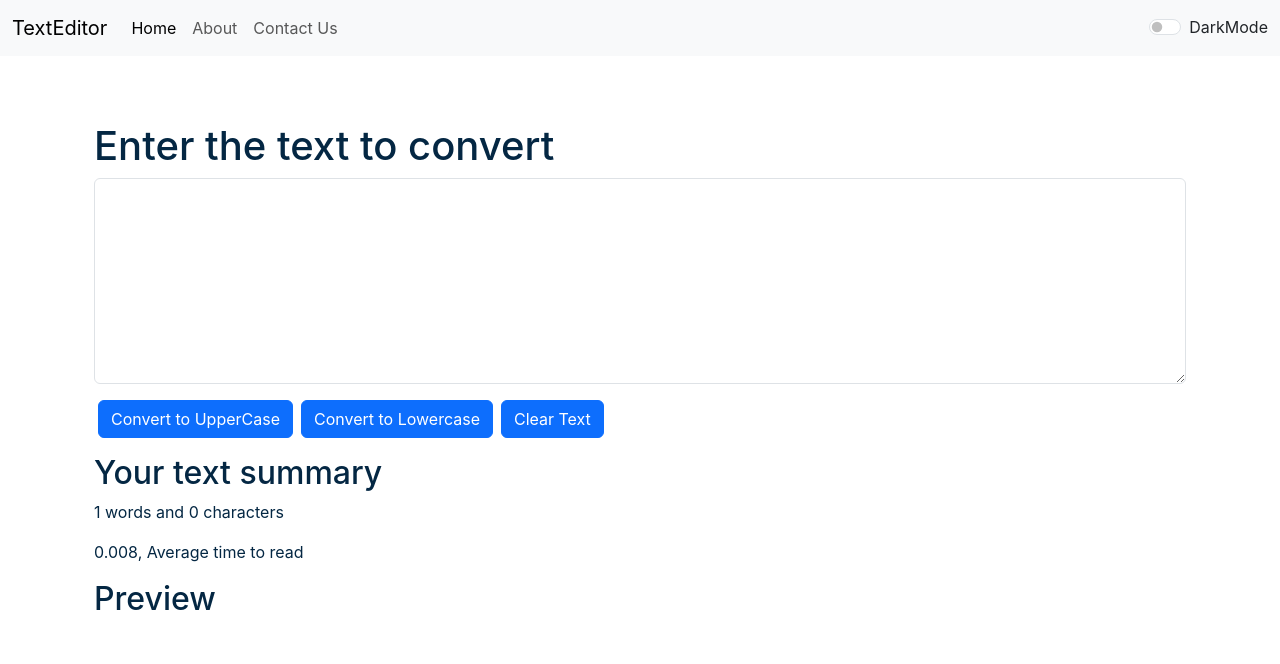
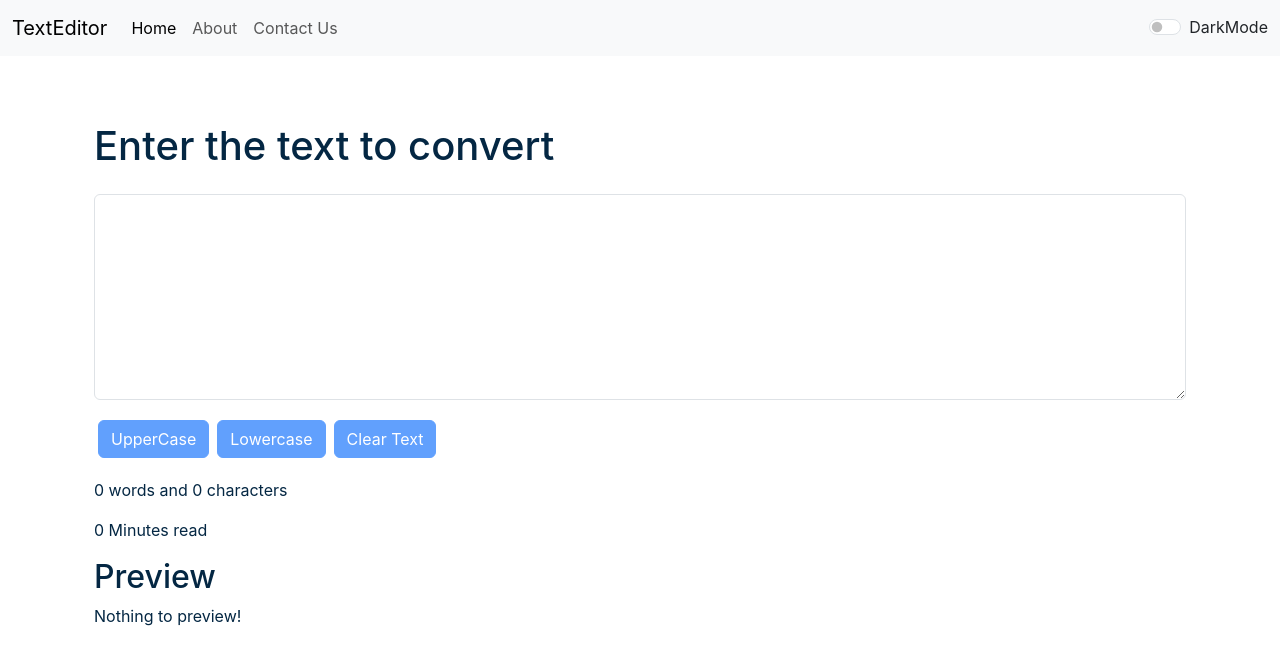
Before and after one commit to himughanakash/TextEditor, a React (Create React App) app: page / in a window 1280 px wide. Shown: the top 664 px of the page. Built offline with nearby package versions, Linux system fonts and the light colour scheme.

Commit message:
Update TextForm.js

```diff
--- a/src/components/TextForm.js
+++ b/src/components/TextForm.js
@@ -2,22 +2,15 @@ import React, {useState} from 'react'
 
 export default function TextForm(props) {
     const handleClick = ()=> {
-        // console.log("UpperCase Clicked: " + text);
         let newText = text.toUpperCase();
         setText(newText);
         props.showAlert("Converted to upper case", "success");
     }
 
     const handleLoClick = ()=>{
-        // console.log("LowerCase clicked: " +  text);
         let newText = text.toLowerCase();
         setText(newText)
         props.showAlert("Converted to lower case", "success");
-    }
-
-    const handleOnChange =  (event)=>{
-        // console.log("I'm on change")
-        setText(event.target.value)
     }
 
     const handleClearText = ()=>{
@@ -26,25 +19,27 @@ export default function TextForm(props) {
         props.showAlert("Text is cleared", "success");
     }
 
+    const handleOnChange =  (event)=>{
+        setText(event.target.value)
+    }
+
     const[text, setText] = useState('');
-    // text = "new text"; // wrong way to change the state as you can only change the state using a function not like a variable
-    // setText("new Text"); // Crct way
     return (
         <>
         <div className="container" style={{color: props.mode === 'dark'?'white':'#042743'}}>
-            <h1>{props.heading}</h1>
+            <h1 className='mb-4'>{props.heading}</h1>
             <div className = "mb-3">
-        <textarea className="form-control" value={text} onChange={handleOnChange} style={{backgroundColor: props.mode==='dark'?'grey':'white', color: props.mode==='dark'?'white':'#042743'}} id="myBox" rows="8"></textarea>
+        <textarea className="form-control" value={text} onChange={handleOnChange} style={{backgroundColor: props.mode==='dark'?'#13466e':'white', color: props.mode==='dark'?'white':'#042743'}} id="myBox" rows="8"></textarea>
         </div>
-        <button className = "btn btn-primary mx-1" onClick = {handleClick}>Convert to UpperCase</button>
-        <button className="btn btn-primary mx-1" onClick={handleLoClick}>Convert to Lowercase</button>
-        <button className="btn btn-primary mx-1" onClick={handleClearText}>Clear Text</button>
+        <button disabled= {text.length===0} className = "btn btn-primary mx-1 my-1" onClick = {handleClick}>UpperCase</button>
+        <button disabled= {text.length===0} className="btn btn-primary mx-1 my-1" onClick={handleLoClick}>Lowercase</button>
+        <button disabled= {text.length===0} className="btn btn-primary mx-1 my-1" onClick={handleClearText}>Clear Text</button>
         </div>
         <div className="container my-3" style={{color: props.mode==='dark'?'white':'#042743'}}>
-            <h2>Your text summary</h2>
-            <p>{text.split(" ").length} words and {text.length} characters</p>
-            <p>{0.008 *  text.split(" ").length}, Average time to read</p>
+        <p>{text.split(/\s+/).filter((element)=>{return element.length!==0}).length} words and {text.length} characters</p>
+            <p>{0.008 *  text.split(/\s+/).filter((element)=>{return element.length!==0}).length} Minutes read</p>
             <h2>Preview</h2>
+            <p>{text.length>0?text:"Nothing to preview!"}</p>
         </div>
         </>
     )
```
